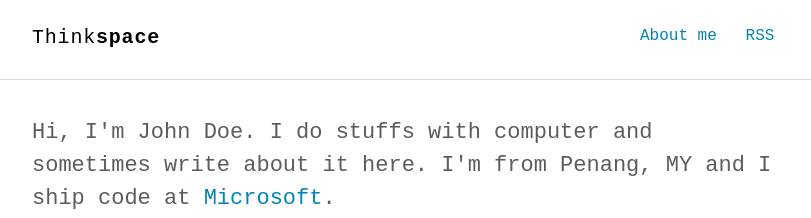
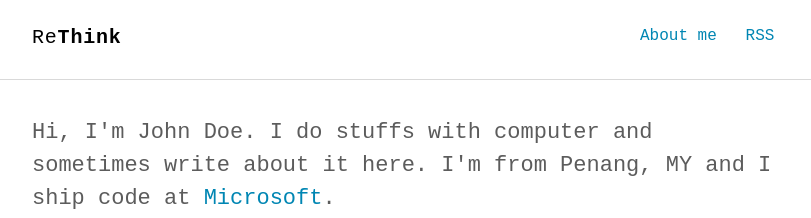
Before and after one commit to soulatcrossroad/soulatcrossroad.github.io, a Jekyll site: the page built from index.html, in a window 1280 px wide. Shown: the top 218 px of the page, without its empty margins (232-1043 px from the left). Built offline with Jekyll 4.4.1, drawn with Linux system fonts in a browser that asks for light colours; some web fonts are replaced.

Commit message:
Update _config.yml

```diff
--- a/_config.yml
+++ b/_config.yml
@@ -1,6 +1,6 @@
 # Site settings
-title_left    : "Think"
-title_right   : "space" # default: ""
+title_left    : "Re"
+title_right   : "Think" # default: ""
 description   : "Minimalist Jekyll theme for technical writing blog."
 keywords      : "Jekyll, theme, free, download, SEO, blog, web, minimalist, thinkspace"
 url           : https://soulatcrossroad.github.io # site url
```
